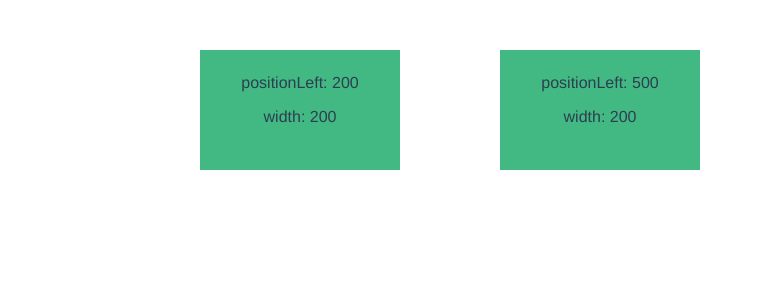
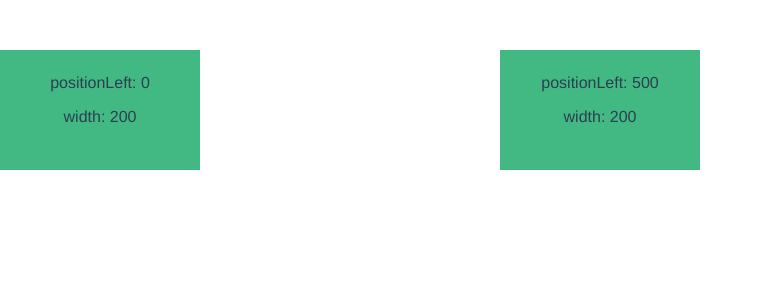
Before and after one commit to vbackeberg/lookattime, a Vue app: page / in a window 1280 px wide. Shown: the top 300 px of the page, without its empty margins (0-763 px from the left). Built offline with nearby package versions, Linux system fonts and the light colour scheme.

Commit message:
put lowest box to pos 0

```diff
--- a/src/views/Home.vue
+++ b/src/views/Home.vue
@@ -29,7 +29,7 @@ export default Vue.extend({
 
   data() {
     const boxes = [
-      new BoxModel(200, 200, 1),
+      new BoxModel(0, 200, 1),
       new BoxModel(500, 200, 2),
       new BoxModel(1500, 200, 3)
     ];
```
